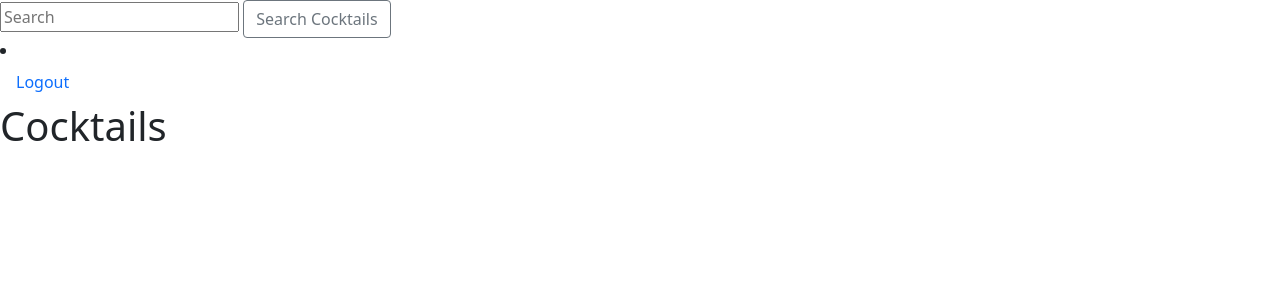
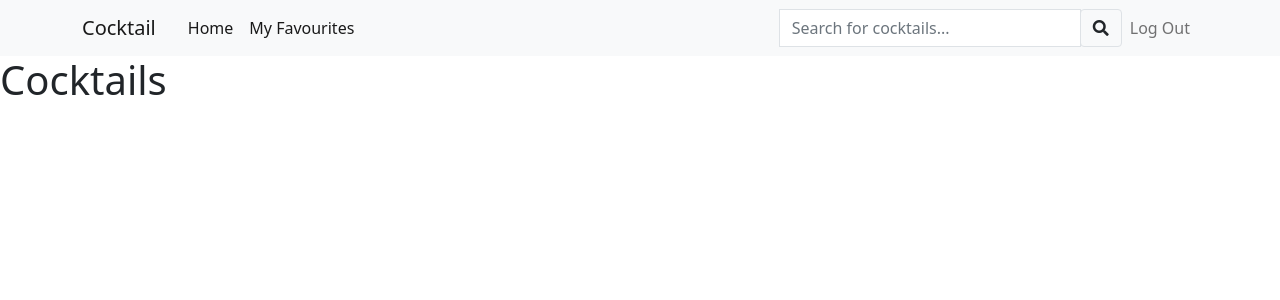
Before and after one commit to ANaRobe/Portfolio-Four, a Django app: page / in a window 1280 px wide. Shown: the top 300 px of the page. Run offline with Django 3.2, Linux system fonts and the light colour scheme; the visitor is signed in with stand-in values (Sample User, id 1); data that the repository does not hold is empty.

Commit message:
add navbar

```diff
--- a/static/css/style.css
+++ b/static/css/style.css
@@ -1,3 +1,8 @@
 body {
     background-color: white;
 }
+
+html,
+body {
+    height: 100%;
+}
--- a/templates/base.html
+++ b/templates/base.html
@@ -19,12 +19,56 @@
 
 </head>
 
-<body class="d-flex flex-column h-100 main-bg">
-<form method="POST" action="{% url 'search_cocktails'%}">
-    {% csrf_token %}
-    <input type="search" placeholder="Search" aria-label="Search" name="searched">
-    <button class="btn btn-outline-secondary" type="submit">Search Cocktails</button>
-</form>
+<body>
+   <!--Navbar-->
+    <nav class="navbar navbar-expand-lg navbar-light bg-light">
+        <div class="container">
+            <a href="{% url 'home' %}" class="navbar-brand mb-0 h3">Cocktail</a>
+            <button class="navbar-toggler" type="button" data-bs-toggle="collapse"
+                data-bs-target="#navbarSupportedContent" aria-controls="navbarSupportedContent" aria-expanded="false"
+                aria-label="Toggle navigation">
+                <span class="navbar-toggler-icon"></span>
+            </button>
+              <div class="collapse navbar-collapse" id="navbarSupportedContent">
+                    <ul class="navbar-nav me-auto ms-2 mb-2 mb-lg-0">
+                    <li class="nav-item active"><a href="{% url 'home' %}" class="nav-link active">Home</a></li>
+                    {% if user.is_authenticated %}
+                    <li class="nav-item active"><a href="{% url 'favourites' %}" class="nav-link active">My Favourites</a></li>
+                    {% endif %}
+                </ul>
+
+        <!--Search Form-->
+        {% url 'search_cocktails' as search_cocktails %}
+        <div class="col-12 col-lg-4 my-auto py-1 py-lg-0">
+            <form method="POST" action="{% url 'search_cocktails' %}">
+                <div class="input-group w-100">
+                    {% csrf_token %}
+                    <input class="form-control search-bar-form border" type="search" name="searched"
+                        placeholder="Search for cocktails...">
+                    <div class="input-group-append">
+                        <button class="form-control search-bar-form btn search-btn border" type="submit">
+                            <span class="icon">
+                                <i class="fas fa-search"></i>
+                            </span>
+                        </button>
+                    </div>
+                </div>
+            </form>
+        </div>
+
+        {% if user.is_authenticated %}
+        <ul class="navbar-nav">
+
+            <li class="nav-item active"><a class="nav-link" href="{% url 'account_logout' %}">Log Out</a></li>
+            {% else %}
+            <li class="nav-item active"><a href="{% url 'account_signup' %}" class="nav-link active">Sign Up</a></li>
+            <li class="nav-item active"><a href="{% url 'account_login' %}" class="nav-link active">Log In</a></li>
+        </ul>
+        {% endif %}
+    </div>
+</div>
+</nav>
+
 
 <!--Messages-->
 
--- a/templates/index.html
+++ b/templates/index.html
@@ -1,19 +1,6 @@
 {% extends 'base.html' %}
 {% block content %}
-    {% if user.is_authenticated %}
 
-    <li class="nav-item">
-        <a class="nav-link" href="{% url 'account_logout' %}">Logout</a>
-    </li>
-    {% else %}
-    <li class="nav-item">
-        <a class="nav-link" href="{% url 'account_signup' %}">Signup</a>
-    </li>
-    <li class="nav-item">
-        <a class="nav-link" href="{% url 'account_login' %}">Login</a>
-    </li>
-
-    {% endif %}
 
 
 
```
Also changed, not shown: templates/search_cocktails.html (+17 -6 lines).
